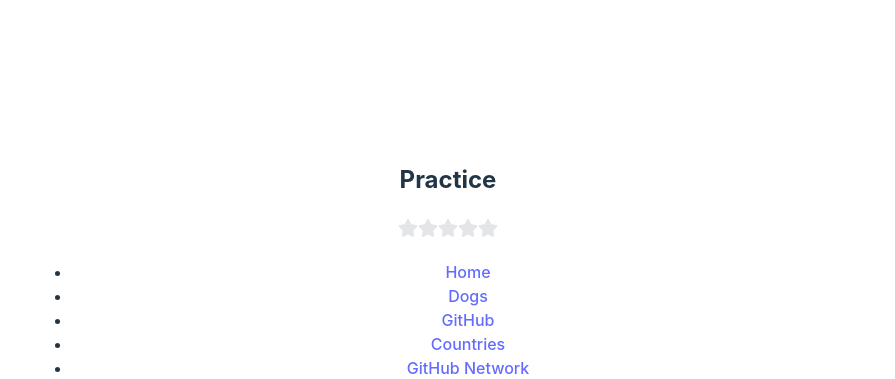
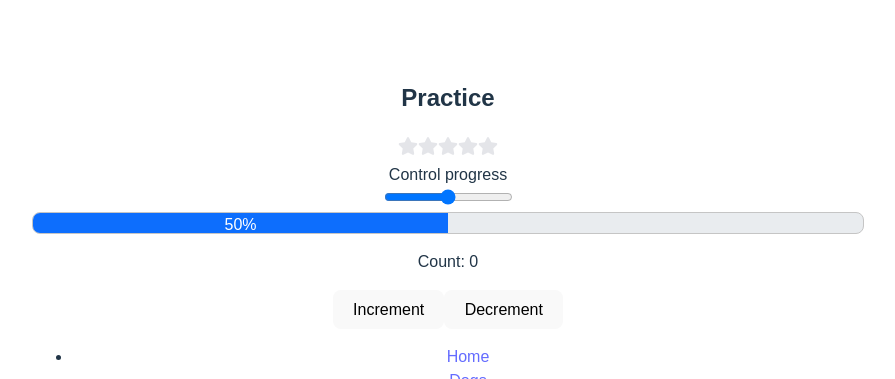
Before and after one commit to larijanim/prac1, a React (Vite) app: page /git2 in a window 1280 px wide. Shown: the top 379 px of the page, without its empty margins (192-1087 px from the left). Built offline with nearby package versions, Linux system fonts and the light colour scheme; no server answers.

Commit message:
progress bar

```diff
--- a/src/App.css
+++ b/src/App.css
@@ -60,3 +60,29 @@
   -ms-flex-direction: column;
   -webkit-flex-direction: column; */
   flex-direction: column;}
+
+  body {
+    font-family: sans-serif;
+  }
+
+  .wrapper {
+    display: flex;
+    flex-direction: column;
+    gap: 12px;
+  }
+
+  .progress {
+    background-color: rgb(233, 236, 239);
+    border: 1px solid #c5c5c5;
+    border-radius: 8px;
+    height: 20px;
+    overflow: hidden;
+  }
+
+  .progress-bar {
+    background-color: #0d6efd;
+    color: #fff;
+    height: 100%;
+    overflow: hidden;
+    text-align: center;
+  }
--- a/src/App.jsx
+++ b/src/App.jsx
@@ -9,9 +9,17 @@ import Rating from './Rating';
 import AmazonProducts from "./AmazonProducts";
 import AppleText from "./AppleText";
 import AwsServices from "./AwsServices";
+import Counter from "./Counter";
+import ProgressBar from "./ProgressBar";
+import { useState } from 'react';
 //import Gl from "./Gl";
 const App = () => {
 
+  const [progressValue, setProgressValue] = useState(50); // Initial value
+
+  const handleSliderChange = (event) => {
+    setProgressValue(event.target.value); // Update state when slider changes
+  };
 
 return (
 <div className="App">
@@ -19,7 +27,18 @@ return (
 <h2>Practice</h2>
 </header>
 <Rating/>
-
+<label>
+        <div>Control progress</div>
+        <input
+          type="range"
+          min="0"
+          max="100"
+           value={progressValue}
+           onChange={handleSliderChange}
+          id="slider" />
+      </label>
+         <ProgressBar value={progressValue}  />
+<Counter/>
 
 <BrowserRouter>
 <nav>
--- /dev/null
+++ b/src/Counter.jsx
@@ -0,0 +1,56 @@
+import React, { useState } from 'react';
+
+const Counter = () => {
+  // State is declared inside the component
+  const [count, setCount] = useState(0);
+
+  const increment = (x) => {
+    setCount(count + x);
+  };
+
+  const decrement = (y) => {
+    setCount(count - y);
+  };
+
+  return (
+    <div>
+      <p>Count: {count}</p>
+      <button onClick={()=>increment(1)}>Increment</button>
+      <button onClick={()=>decrement(1)}>Decrement</button>
+    </div>
+  );
+};
+export default Counter;
+// using closure
+// import React from 'react';
+
+// const Counter = () => {
+//   // State is declared inside the closure
+//   const createCounter = () => {
+//     let count = 0;
+
+//     const increment = () => {
+//       count += 1;
+//       console.log('Incremented! Current count:', count);
+//     };
+
+//     const decrement = () => {
+//       count -= 1;
+//       console.log('Decremented! Current count:', count);
+//     };
+
+//     const getCount = () => count;
+
+//     return { increment, decrement, getCount };
+//   };
+
+//   const counterInstance = createCounter();
+
+//   return (
+//     <div>
+//       <p>Count: {counterInstance.getCount()}</p>
+//       <button onClick={counterInstance.increment}>Increment</button>
+//       <button onClick={counterInstance.decrement}>Decrement</button>
+//     </div>
+//   );
+// };
--- /dev/null
+++ b/src/ProgressBar.jsx
@@ -0,0 +1,21 @@
+const MIN = 0;
+const MAX = 100;
+
+export default function ProgressBar({ value }) {
+  // Handle invalid values and convert them to be within [0, 100].
+  const clampedValue = Math.min(Math.max(value, MIN), MAX);
+
+  return (
+    <div className="progress">
+      <div
+        className="progress-bar"
+        style={{ width: `${clampedValue}%` }}
+        role="progressbar"
+        aria-valuenow={clampedValue}
+        aria-valuemin={MIN}
+        aria-valuemax={MAX}>
+        {clampedValue}%
+      </div>
+    </div>
+  );
+}
```
